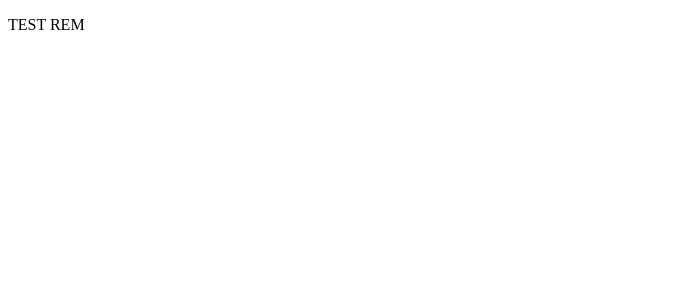
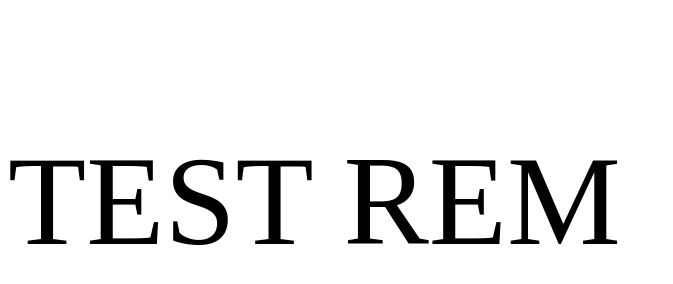
Before and after one commit to changxianglin/dynamic-css, a plain HTML site: page index.html in a window 1280 px wide. Shown: the whole page, without its empty margins (0-673 px from the left). Drawn offline with Linux system fonts and the light colour scheme.

Commit message:
width calculation fontsize

```diff
--- a/index.html
+++ b/index.html
@@ -8,8 +8,14 @@
   <body>
   <p>TEST REM</p>
   <script type="text/javascript">
+    // 获取视窗宽度
     let htmlSize  = document.documentElement.clientWidth || document.body.clientWidth || window.innerWidth;
     console.log(htmlSize)
+
+    // 获取视窗高度
+    let htmlDom = document.getElementsByTagName('html')[0]
+
+    htmlDom.style.fontSize = htmlSize / 10 + 'px'
   </script>
   </body>
 </html>
```
